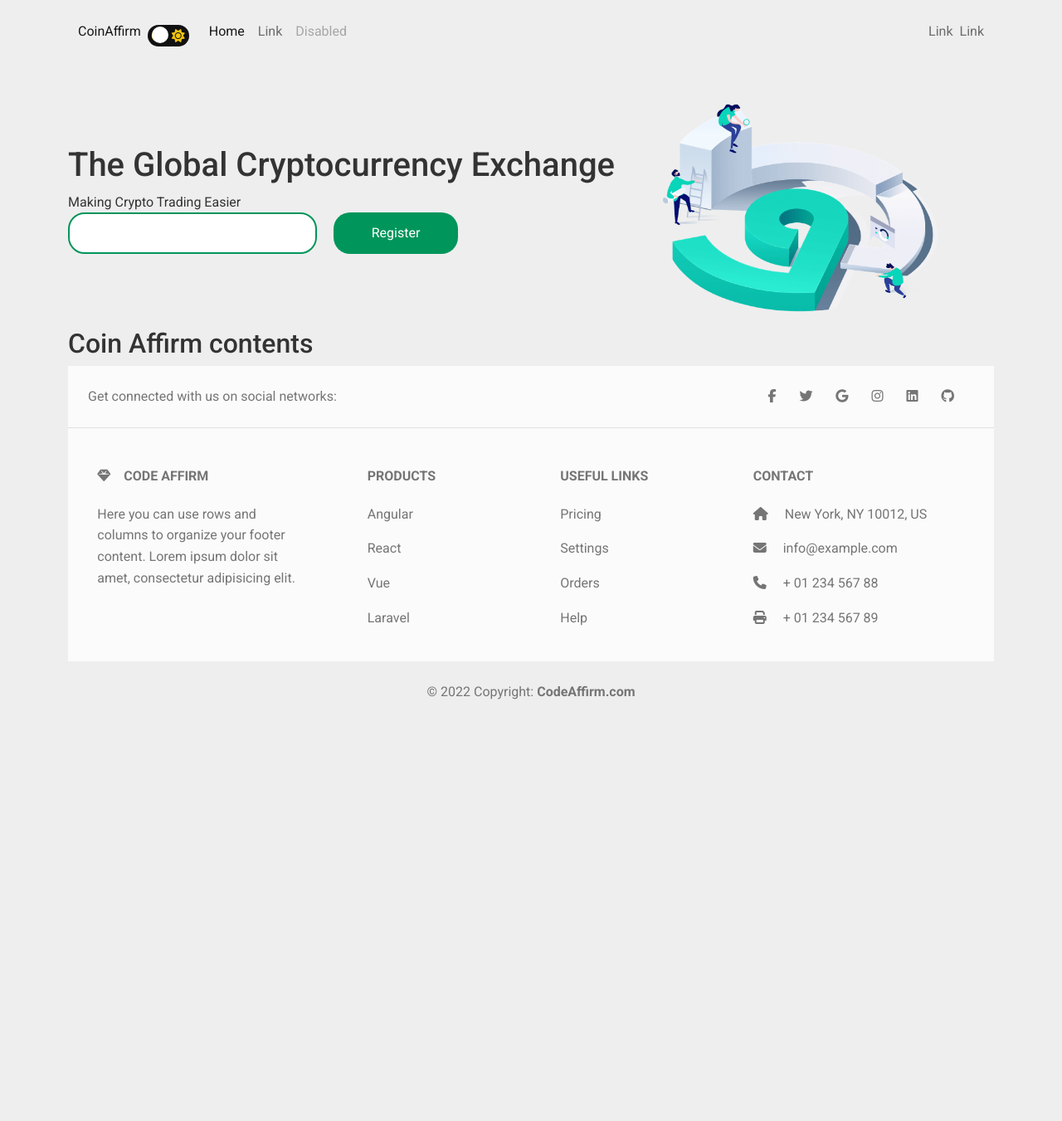
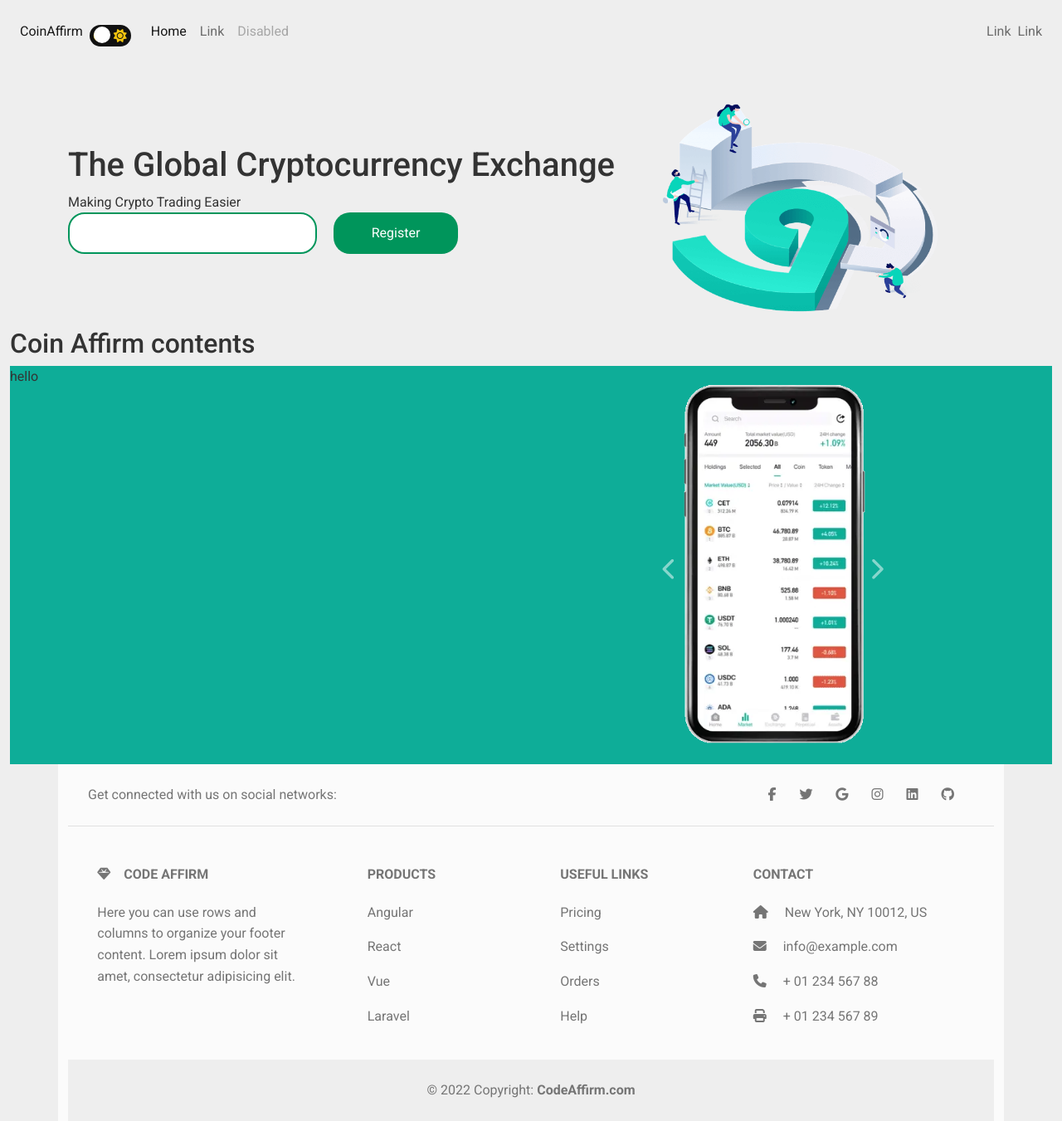
Before and after one commit to moonDev0/coin-affirm, a PHP site: page / in a window 1280 px wide. Shown: the whole page at 83% size. Before the commit the page ends 871 px from the top, so only its background shows below. Run offline with PHP 8.4, Linux system fonts and the light colour scheme; some libraries are stand-ins or nearby versions.

Commit message:
added app carousel

```diff
--- a/css/style.css
+++ b/css/style.css
@@ -1,12 +1,13 @@
 *{
     box-sizing: border-box;
     text-decoration: none;
+    /* margin: 0 !important; */
 }
 
 
-.container{
+/* .container{
     width: 100%;
-}
+} */
 html,body{
     height: 100%;
 }
@@ -189,3 +190,30 @@ li{
 .intro-title{
     margin-top: 100px;
 }
+
+
+
+
+/* app */
+.app{
+    width: 100%;
+    height: 60vh;
+    background-color: #0ead98;
+    display: flex;
+    justify-content: space-between;
+}
+.app-left{
+    width: 60vw;
+    height: 10%;
+}
+.app-right{
+    width: 40vw !important;
+    display: flex;
+    align-items: center;
+    height: 60vh;
+    padding: 20px;
+}
+.carousel-item img{
+    transform: scale(0.8);
+}
+/* app */
--- a/index.html
+++ b/index.html
@@ -25,7 +25,7 @@ rel="stylesheet"
 </head>
 <body class="light">
 
-    <div class="container">
+    <div class="container-fluid">
         <header>
             <!--navbar-->
             <nav class="navbar navbar-nav navbar-expand-lg navbar-light bg-link m-0">
@@ -94,7 +94,7 @@ rel="stylesheet"
               <!-- Navbar -->
 
         </header>
-        <section class="hero">
+        <section class="hero container">
             <div class="intro">
                <div class="intro-left">
                    <div class="intro-title">
@@ -117,11 +117,42 @@ rel="stylesheet"
                </div>
             </div>
         </section>
+        <section class="adds container">
+            <!-- adds carousel -->
+        </section>
         <section class="main"><h2>Coin Affirm contents</h2></section>
         <section class="loyalty"></section>
         <section class="benefit"></section>
+        <section class="app">
+            <div class="app-left">
+                hello
+            </div>
+            <div class="app-right">
+                <div id="carouselExampleInterval" class="carousel slide" data-mdb-ride="carousel">
+                    <div class="carousel-inner">
+                      <div class="carousel-item active" data-mdb-interval="10000">
+                        <img src="./img/phone1.webp" class="d-block w-20" alt="phone1"/>
+                      </div>
+                      <div class="carousel-item" data-mdb-interval="2000">
+                        <img src="./img/phone2.webp" class="d-block w-20" alt="phone2"/>
+                      </div>
+                      <div class="carousel-item">
+                        <img src="./img/phone3.webp" class="d-block w-20" alt="phone3"/>
+                      </div>
+                    </div>
+                    <button class="carousel-control-prev" data-mdb-target="#carouselExampleInterval" type="button" data-mdb-slide="prev">
+                      <span class="carousel-control-prev-icon" aria-hidden="true"></span>
+                      <span class="visually-hidden">Previous</span>
+                    </button>
+                    <button class="carousel-control-next" data-mdb-target="#carouselExampleInterval" type="button" data-mdb-slide="next">
+                      <span class="carousel-control-next-icon" aria-hidden="true"></span>
+                      <span class="visually-hidden">Next</span>
+                    </button>
+                  </div>
+            </div>
+        </section>
         <!-- Footer -->
-<footer class="text-center text-lg-start bg-light text-muted">
+<footer class="container text-center text-lg-start bg-light text-muted">
     <!-- Section: Social media -->
     <section class="d-flex justify-content-center justify-content-lg-between p-4 border-bottom">
       <!-- Left -->
```
Also changed, not shown: img/blob (2).svg (added), img/blob (3).svg (added), img/blob (4).svg (added), img/phone1.webp (added), img/phone2.webp (added), img/phone3.webp (added).
